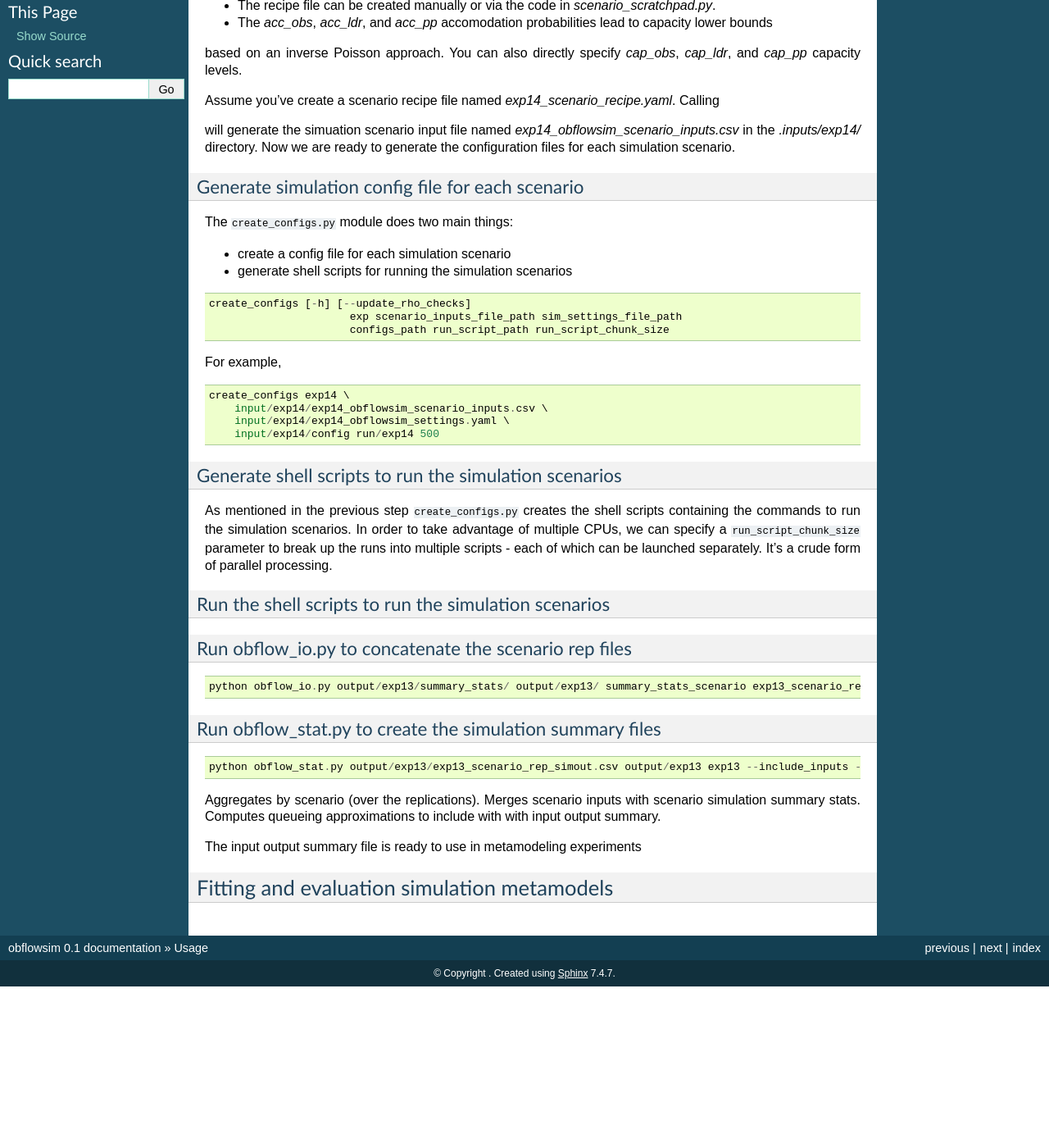
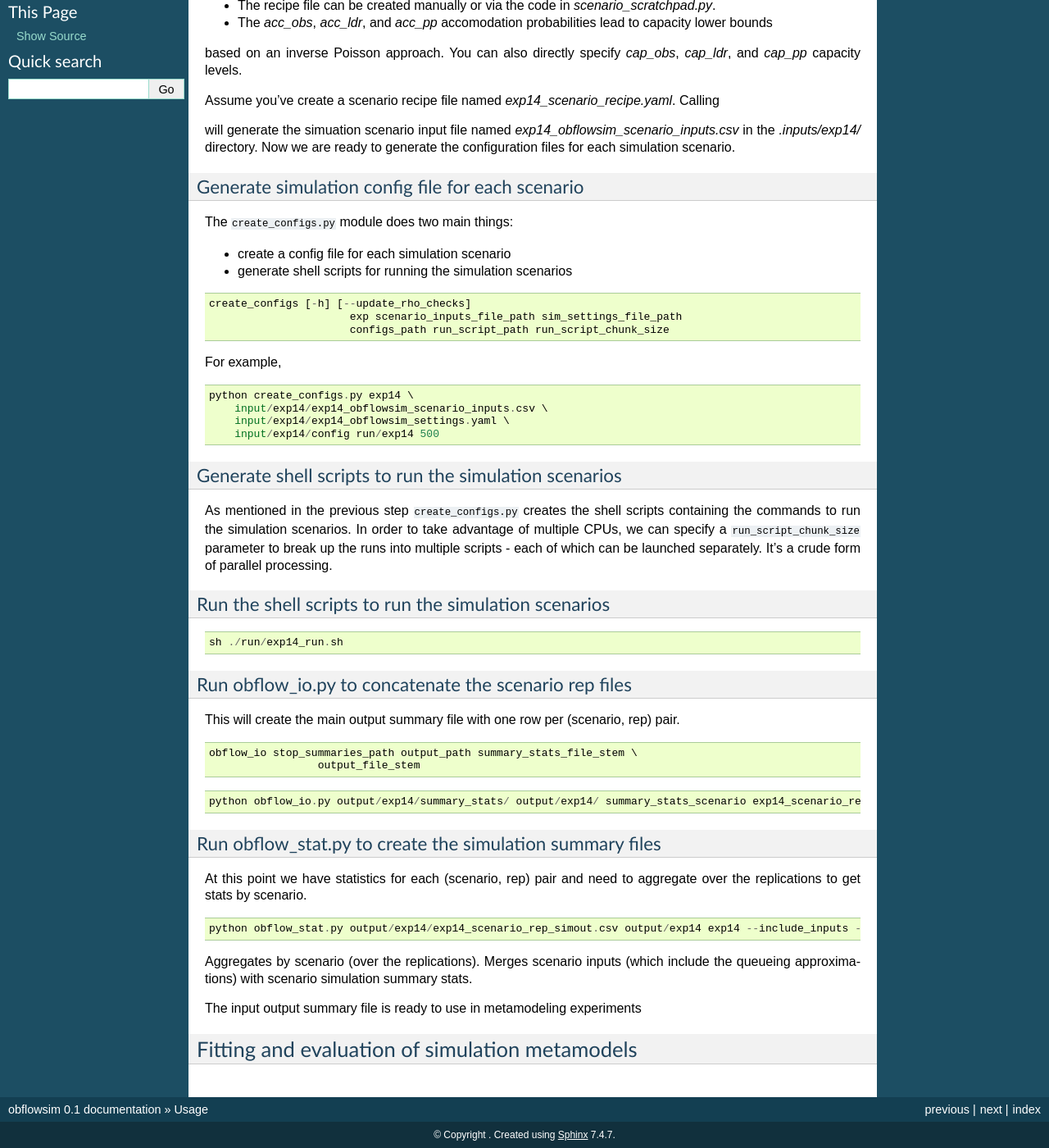
Before and after one commit to misken/obflowsim-mm, a Sphinx documentation site: the page built from docs/usage.rst, in a window 1280 px wide and 1400 px high, scrolled down 572 px. Shown: the whole window at 82% size. Built offline with Sphinx 7.4.7, drawn with Linux system fonts in a browser that asks for light colours; before the commit the page ends 1775 px from its top, so only the background shows below that; some of the changed text lies outside the part shown.

```diff
--- a/docs/usage.rst
+++ b/docs/usage.rst
@@ -98,7 +98,7 @@
 
 .. code::
 
-    create_configs exp14 \
+    python create_configs.py exp14 \
         input/exp14/exp14_obflowsim_scenario_inputs.csv \
         input/exp14/exp14_obflowsim_settings.yaml \
         input/exp14/config run/exp14 500
@@ -116,26 +116,48 @@
 Run the shell scripts to run the simulation scenarios
 ^^^^^^^^^^^^^^^^^^^^^^^^^^^^^^^^^^^^^^^^^^^^^^^^^^^^^^
 
+.. code::
+
+    sh ./run/exp14_run.sh
+
 
 Run obflow_io.py to concatenate the scenario rep files
 ^^^^^^^^^^^^^^^^^^^^^^^^^^^^^^^^^^^^^^^^^^^^^^^^^^^^^^^
 
+This will create the main output summary file with one row per (scenario, rep) pair.
+
 .. code::
 
-    python obflow_io.py output/exp13/summary_stats/ output/exp13/ summary_stats_scenario exp13_scenario_rep_simout
+    obflow_io stop_summaries_path output_path summary_stats_file_stem \
+                     output_file_stem
+
+
+.. code::
+
+    python obflow_io.py output/exp14/summary_stats/ output/exp14/ summary_stats_scenario exp14_scenario_rep_simout
+
 
 Run obflow_stat.py to create the simulation summary files
 ^^^^^^^^^^^^^^^^^^^^^^^^^^^^^^^^^^^^^^^^^^^^^^^^^^^^^^^^^^
 
+At this point we have statistics for each (scenario, rep) pair and need to aggregate
+over the replications to get stats by scenario.
+
+.. code::
+    obflow_stat [-h] [--process_logs] [--stop_log_path STOP_LOG_PATH]
+                   [--occ_stats_path OCC_STATS_PATH] [--run_time RUN_TIME]
+                   [--warmup_time WARMUP_TIME] [--include_inputs]
+                   [--scenario_inputs_path SCENARIO_INPUTS_PATH]
+                   scenario_rep_simout_path output_path suffix
+
 .. code::
 
-    python obflow_stat.py output/exp13/exp13_scenario_rep_simout.csv output/exp13 exp13 --include_inputs --scenario_inputs_path input/exp13/exp13_obflowsim_metainputs.csv
+    python obflow_stat.py output/exp14/exp14_scenario_rep_simout.csv output/exp14 exp14 --include_inputs --scenario_inputs_path input/exp14/exp14_obflowsim_scenario_inputs.csv
 
 Aggregates by scenario (over the replications).
-Merges scenario inputs with scenario simulation summary stats.
-Computes queueing approximations to include with with input output summary.
+Merges scenario inputs (which include the queueing approximations) with scenario simulation summary stats.
 
 The input output summary file is ready to use in metamodeling experiments
 
-Fitting and evaluation simulation metamodels
+Fitting and evaluation of simulation metamodels
 -------------------------------------------------------------
```
Also changed, not shown: 8 other files.
